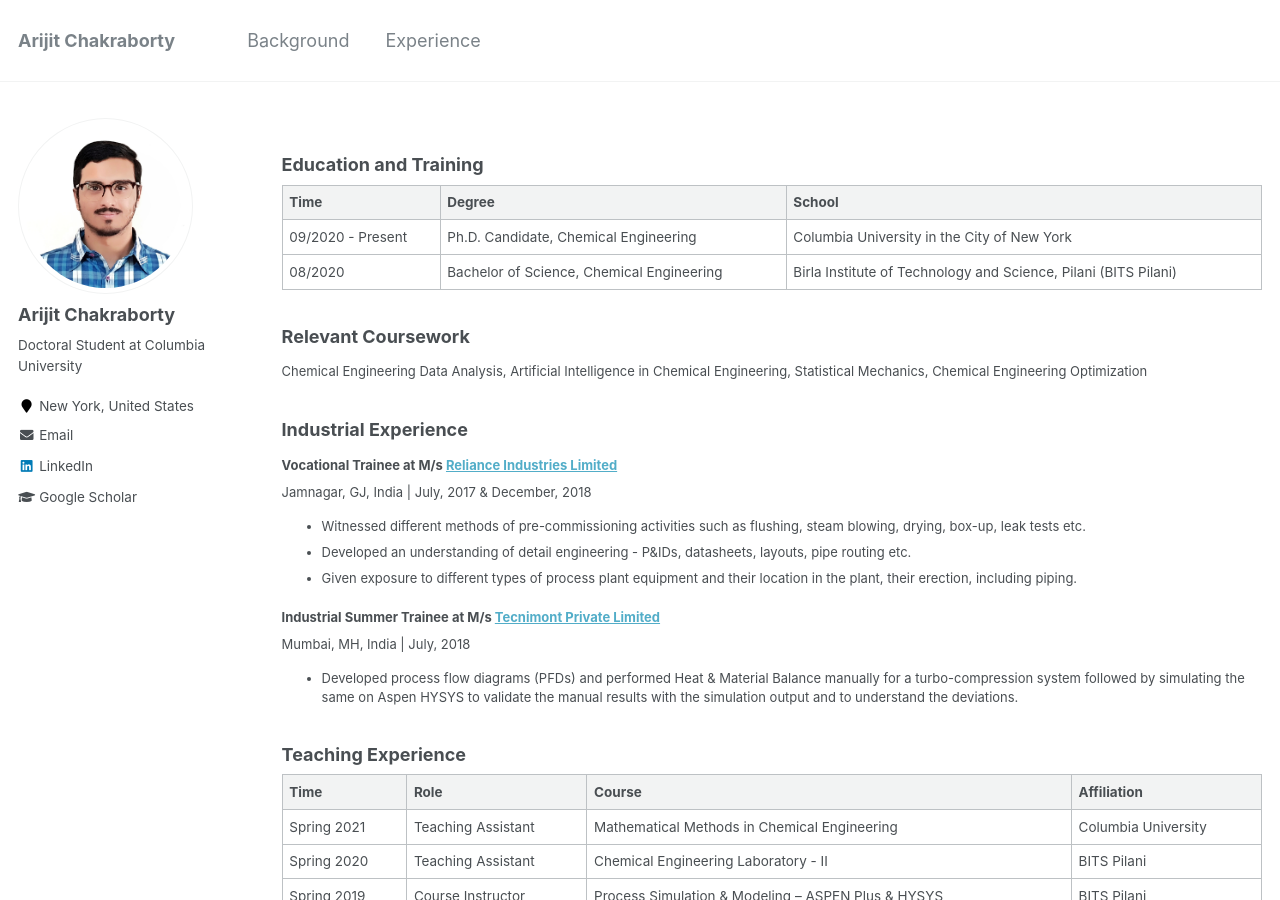
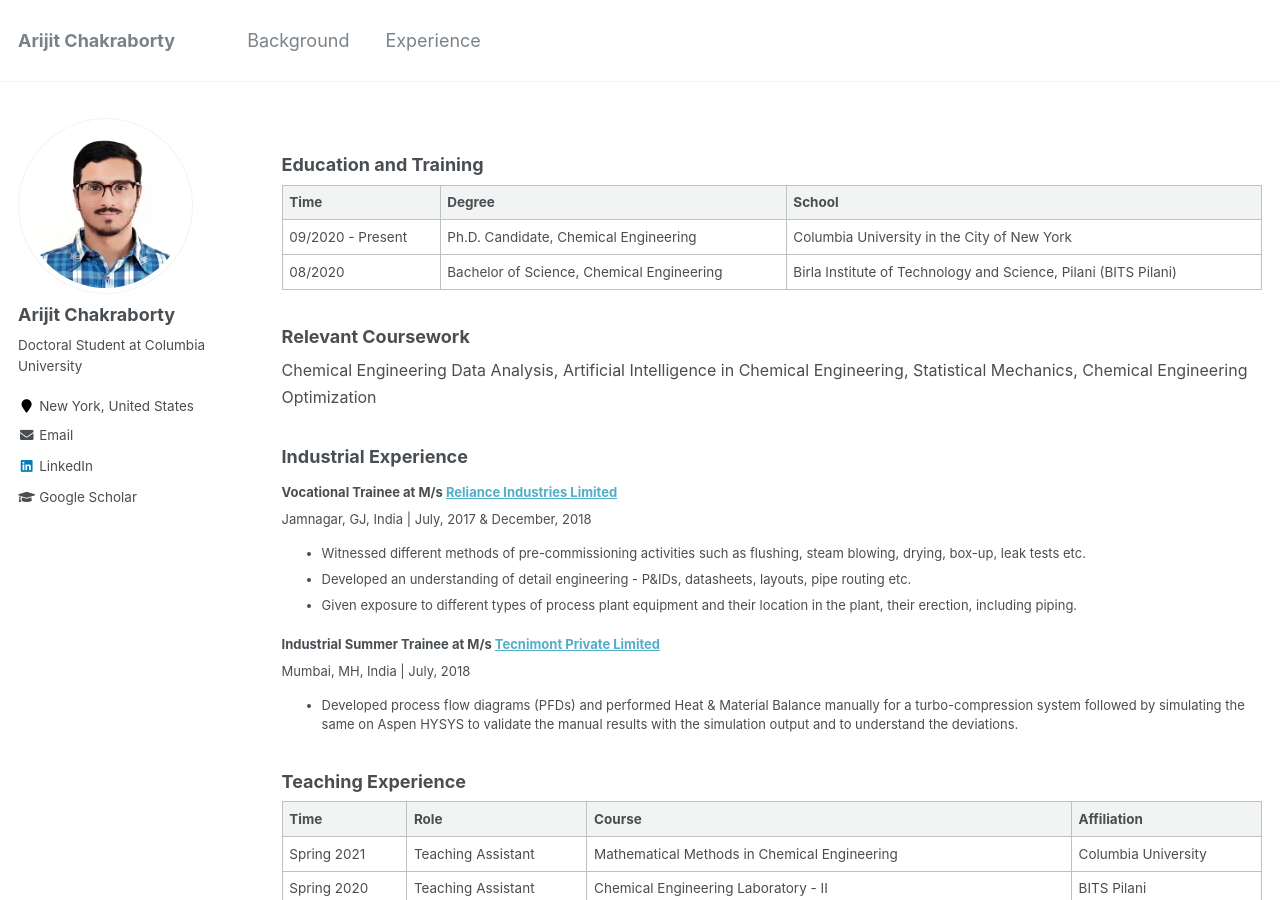
Before and after one commit to arijitc099/arijitc099.github.io, a Jekyll site: the page built from _pages/background.md, in a window 1280 px wide and 900 px high. Built offline with Jekyll 4.4.1, drawn with Linux system fonts in a browser that asks for light colours.

Commit message:
Update background.md

```diff
--- a/_pages/background.md
+++ b/_pages/background.md
@@ -16,7 +16,7 @@ author_profile: true
 
 ### Relevant Coursework
 
-<font size="2">Chemical Engineering Data Analysis, Artificial Intelligence in Chemical Engineering, Statistical Mechanics, Chemical Engineering Optimization</font>
+<font size="3">Chemical Engineering Data Analysis, Artificial Intelligence in Chemical Engineering, Statistical Mechanics, Chemical Engineering Optimization</font>
 
 <!-- Chemical Engineering Data Analysis, Artificial Intelligence in Chemical Engineering, Statistical Mechanics, Chemical Engineering Optimization -->
 
```
